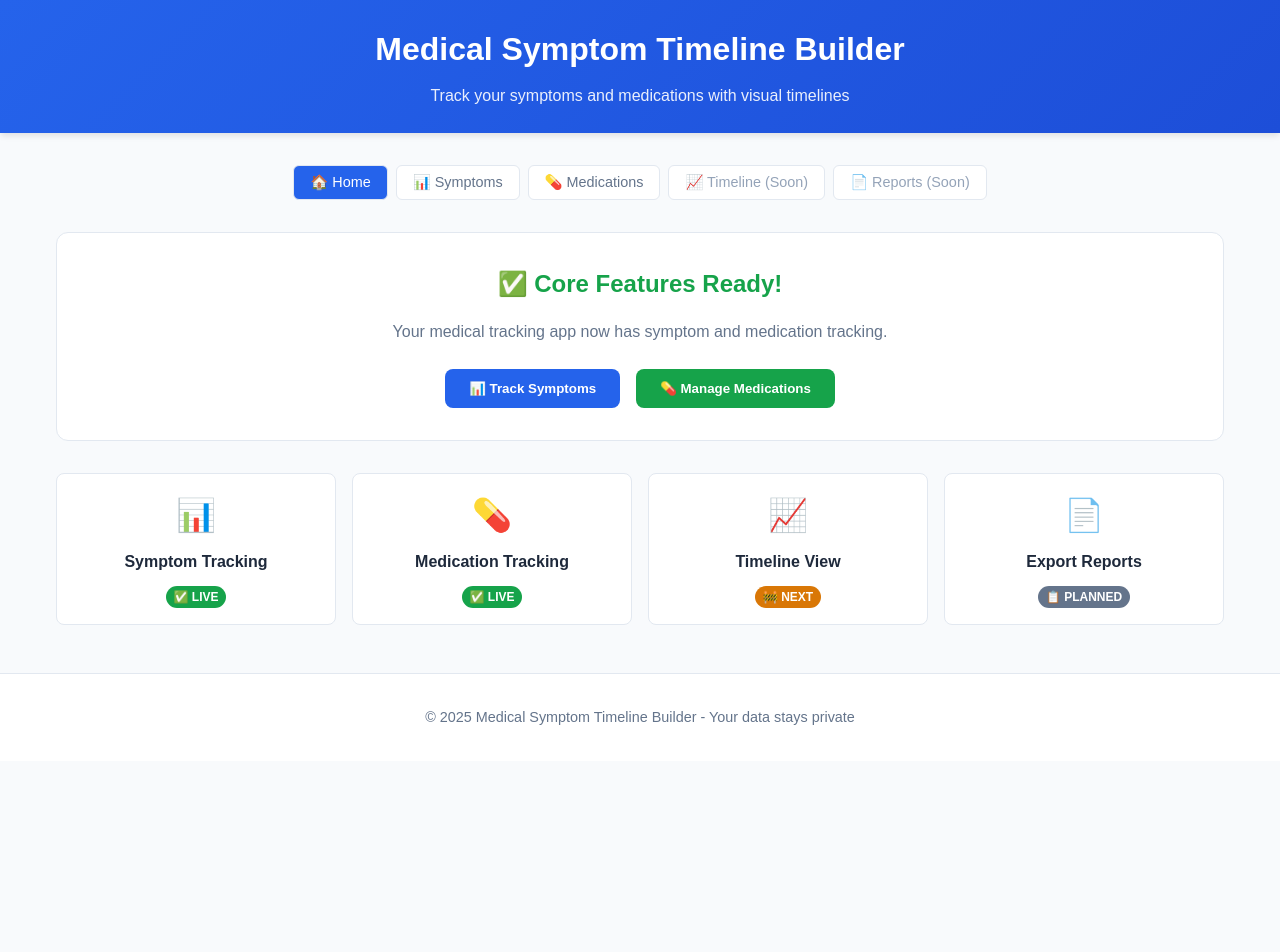
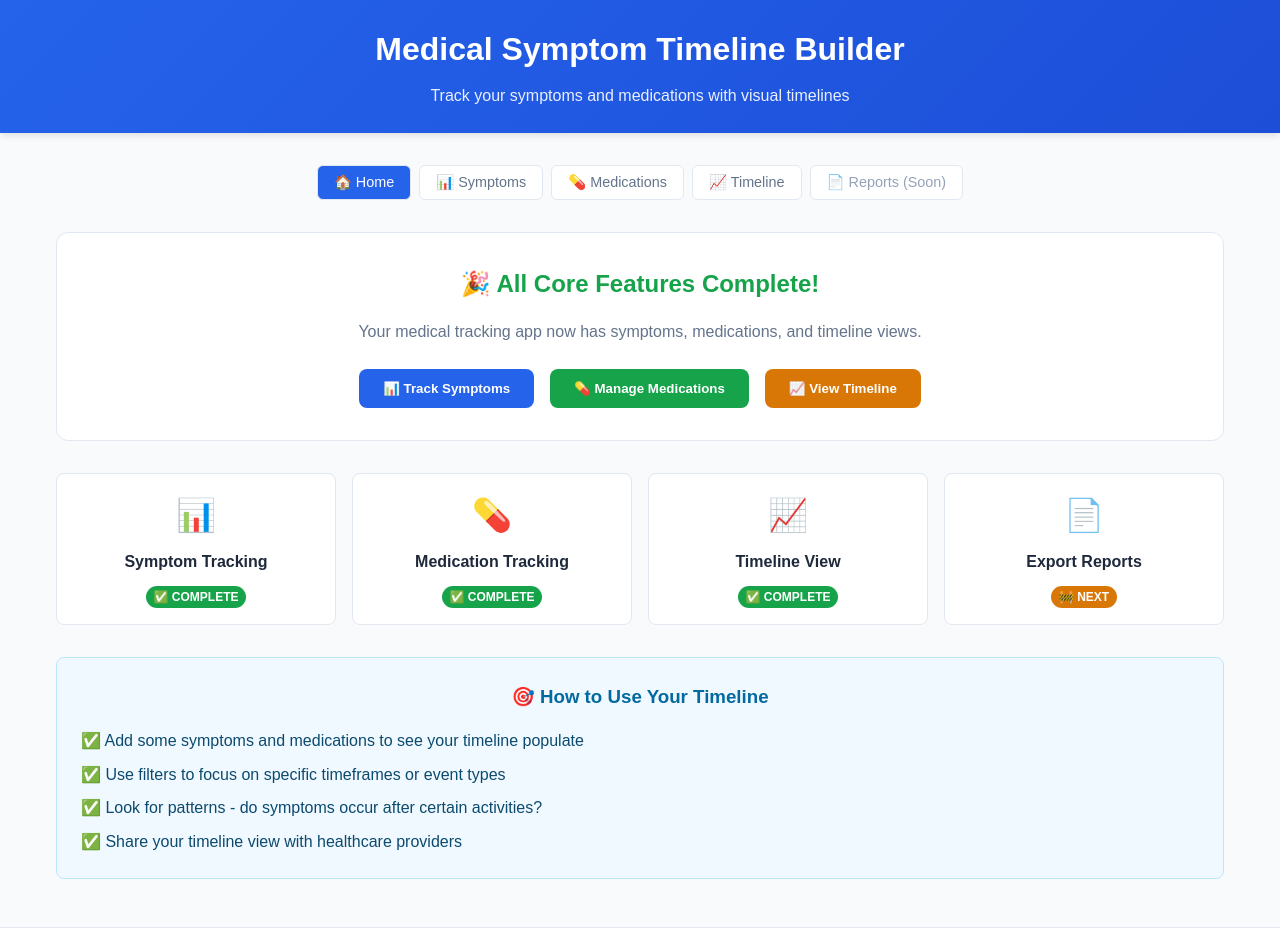
Before and after one commit to birthquake/medical-symptom-timeline-builder, a React (Create React App) app: page / in a window 1280 px wide. Shown: the top 952 px of the page. Before the commit the page ends 800 px from the top, so only its background shows below. Built offline with nearby package versions, Linux system fonts and the light colour scheme.

Commit message:
Update App.js

```diff
--- a/src/App.js
+++ b/src/App.js
@@ -1,6 +1,7 @@
 import React, { useState } from 'react';
 import SymptomTracker from './components/SymptomTracker';
 import MedicationTracker from './components/MedicationTracker';
+import Timeline from './components/Timeline';
 
 function App() {
   const [currentView, setCurrentView] = useState('home');
@@ -11,6 +12,8 @@ function App() {
         return <SymptomTracker />;
       case 'medications':
         return <MedicationTracker />;
+      case 'timeline':
+        return <Timeline />;
       case 'home':
       default:
         return <HomePage setCurrentView={setCurrentView} />;
@@ -109,18 +112,18 @@ function App() {
             💊 Medications
           </button>
           <button
+            onClick={() => setCurrentView('timeline')}
             style={{
               padding: '0.5rem 1rem',
-              backgroundColor: 'white',
-              color: '#94a3b8',
+              backgroundColor: currentView === 'timeline' ? '#2563eb' : 'white',
+              color: currentView === 'timeline' ? 'white' : '#64748b',
               border: '1px solid #e2e8f0',
               borderRadius: '6px',
-              cursor: 'not-allowed',
+              cursor: 'pointer',
               fontSize: '0.9rem'
             }}
-            disabled
           >
-            📈 Timeline (Soon)
+            📈 Timeline
           </button>
           <button
             style={{
@@ -176,10 +179,10 @@ const HomePage = ({ setCurrentView }) => {
         border: '1px solid #e2e8f0'
       }}>
         <h2 style={{ color: '#16a34a', marginBottom: '1rem' }}>
-          ✅ Core Features Ready!
+          🎉 All Core Features Complete!
         </h2>
         <p style={{ marginBottom: '1.5rem', color: '#64748b' }}>
-          Your medical tracking app now has symptom and medication tracking.
+          Your medical tracking app now has symptoms, medications, and timeline views.
         </p>
 
         <div style={{ display: 'flex', gap: '1rem', justifyContent: 'center', flexWrap: 'wrap' }}>
@@ -211,6 +214,20 @@ const HomePage = ({ setCurrentView }) => {
           >
             💊 Manage Medications
           </button>
+          <button
+            onClick={() => setCurrentView('timeline')}
+            style={{
+              backgroundColor: '#d97706',
+              color: 'white',
+              border: 'none',
+              padding: '0.75rem 1.5rem',
+              borderRadius: '8px',
+              cursor: 'pointer',
+              fontWeight: '600'
+            }}
+          >
+            📈 View Timeline
+          </button>
         </div>
       </div>
 
@@ -236,7 +253,7 @@ const HomePage = ({ setCurrentView }) => {
             fontSize: '0.75rem',
             fontWeight: '600'
           }}>
-            ✅ LIVE
+            ✅ COMPLETE
           </span>
         </div>
 
@@ -256,7 +273,7 @@ const HomePage = ({ setCurrentView }) => {
             fontSize: '0.75rem',
             fontWeight: '600'
           }}>
-            ✅ LIVE
+            ✅ COMPLETE
           </span>
         </div>
 
@@ -269,14 +286,14 @@ const HomePage = ({ setCurrentView }) => {
           <div style={{ fontSize: '2rem', marginBottom: '0.5rem' }}>📈</div>
           <h3 style={{ fontSize: '1rem', margin: '0 0 0.5rem 0' }}>Timeline View</h3>
           <span style={{
-            backgroundColor: '#d97706',
+            backgroundColor: '#16a34a',
             color: 'white',
             padding: '0.25rem 0.5rem',
             borderRadius: '12px',
             fontSize: '0.75rem',
             fontWeight: '600'
           }}>
-            🚧 NEXT
+            ✅ COMPLETE
           </span>
         </div>
 
@@ -289,15 +306,40 @@ const HomePage = ({ setCurrentView }) => {
           <div style={{ fontSize: '2rem', marginBottom: '0.5rem' }}>📄</div>
           <h3 style={{ fontSize: '1rem', margin: '0 0 0.5rem 0' }}>Export Reports</h3>
           <span style={{
-            backgroundColor: '#64748b',
+            backgroundColor: '#d97706',
             color: 'white',
             padding: '0.25rem 0.5rem',
             borderRadius: '12px',
             fontSize: '0.75rem',
             fontWeight: '600'
           }}>
-            📋 PLANNED
+            🚧 NEXT
           </span>
+        </div>
+      </div>
+
+      {/* Usage Tips */}
+      <div style={{
+        backgroundColor: '#f0f9ff',
+        border: '1px solid #bae6fd',
+        padding: '1.5rem',
+        borderRadius: '8px',
+        marginTop: '2rem'
+      }}>
+        <h3 style={{ color: '#0369a1', marginBottom: '1rem' }}>🎯 How to Use Your Timeline</h3>
+        <div style={{ textAlign: 'left', color: '#0c4a6e' }}>
+          <p style={{ margin: '0 0 0.5rem 0' }}>
+            ✅ Add some symptoms and medications to see your timeline populate
+          </p>
+          <p style={{ margin: '0 0 0.5rem 0' }}>
+            ✅ Use filters to focus on specific timeframes or event types
+          </p>
+          <p style={{ margin: '0 0 0.5rem 0' }}>
+            ✅ Look for patterns - do symptoms occur after certain activities?
+          </p>
+          <p style={{ margin: '0' }}>
+            ✅ Share your timeline view with healthcare providers
+          </p>
         </div>
       </div>
     </div>
```
